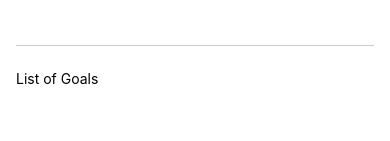
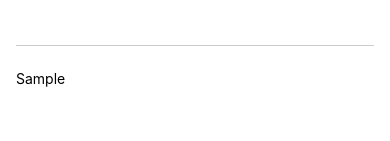
Before and after one commit to padepokanpenguin/react-native-goals-app, a React Native app: screen / in a window 390 px wide. Both pictures are taken after typing "Sample" into the empty fields and a click on the button "ADD GOAL". Shown: the part 159-300 px from the top of the page. Built offline with nearby package versions, Linux system fonts and the light colour scheme.

Commit message:
managing a list of goals

```diff
--- a/App.js
+++ b/App.js
@@ -3,12 +3,13 @@ import { TextInput, Button, StyleSheet, Text, View } from "react-native";
 
 export default function App() {
   const [goal, setGoal] = useState("");
+  const [listGoal, setListGoal] = useState([]);
 
   function goalInputHandler(text) {
     setGoal(text);
   }
   function addGoalHandler() {
-    console.log(goal);
+    setListGoal((currentGoal) => [...currentGoal, goal]);
   }
 
   return (
@@ -22,7 +23,9 @@ export default function App() {
         <Button title="Add Goal" onPress={addGoalHandler} />
       </View>
       <View style={styles.goalsContainer}>
-        <Text>List of Goals</Text>
+        {listGoal.map((goal, i) => (
+          <Text key={i}>{goal}</Text>
+        ))}
       </View>
     </View>
   );
```
